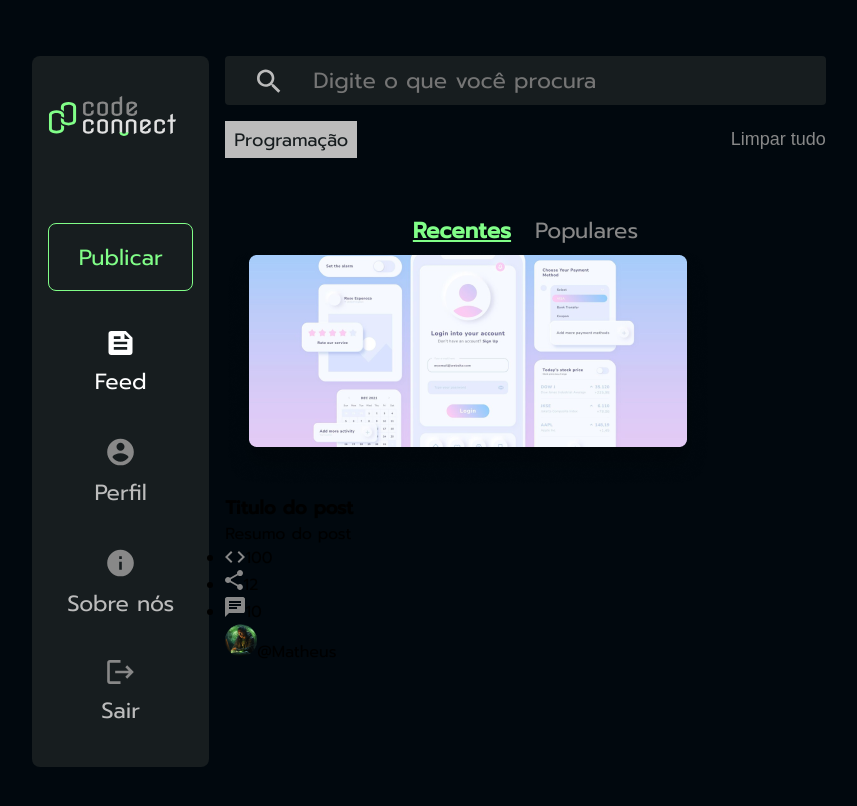
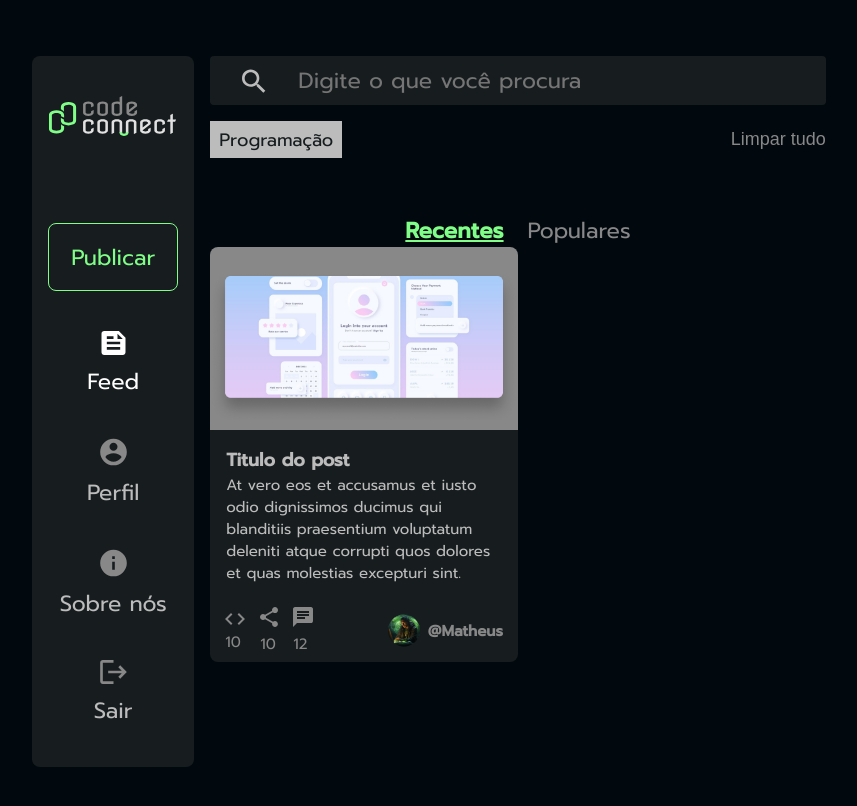
Before and after one commit to MatheusGrenat/codeconnectvite, a React (Vite) app: page / in a window 1280 px wide. Shown: the top 806 px of the page, without its empty margins (211-1068 px from the left). Built offline with nearby package versions, Linux system fonts and the light colour scheme.

Commit message:
tentando estilizar o componente Card

```diff
--- a/src/componentes/Card/index.jsx
+++ b/src/componentes/Card/index.jsx
@@ -15,21 +15,21 @@ export default function Card(){
             <div className='card__conteudo'>
                 <div className='conteudo__texto'>
                     <h3>Titulo do post</h3>
-                    <p>Resumo do post</p>
+                    <p>At vero eos et accusamus et iusto odio dignissimos ducimus qui blanditiis praesentium voluptatum deleniti atque corrupti quos dolores et quas molestias excepturi sint.</p>
                 </div>
                 <div className='conteudo__rodape'>
-                    <ul>
+                    <ul className='lista__rodape'>
                         <li>
                             <img src={Code} alt="codigos" />
-                            100
+                            <p>10</p>
                         </li>
                         <li>
                             <img src={Share} alt="compartilhamentos" />
-                            12
+                            <p>10</p>
                         </li>
                         <li>
                             <img src={Chat} alt="comentarios" />
-                            10
+                            <p>12</p>
                         </li>
                     </ul>
                     <div className='rodape__usuario'>
--- a/src/componentes/Card/styles.css
+++ b/src/componentes/Card/styles.css
@@ -0,0 +1,71 @@
+.card{
+    display: flex;
+    flex-direction: column;
+    width: 50%;
+}
+
+.card__imagem{
+    background-color: var(--cinza-medio);
+    border-radius: 8px 8px 0 0;
+}
+
+.card__imagem img {
+    max-width: 100%;
+    min-width: 100%;
+    justify-content: center;
+    align-items: center;
+    margin-top: 24px;
+}
+
+.card__conteudo{
+    background-color: var(--cinza-escuro);
+    border-radius: 0 0 8px 8px ;
+}
+
+.conteudo__texto{
+    color: var(--cinza-claro);
+    font-family: var(--fonte);
+    margin: 1em;
+}
+
+.conteudo__texto h3{
+    font-size: 18px;
+    font-weight: 600;
+}
+
+.conteudo__texto p{
+    font-size: 15px;
+    font-weight: 400;
+}
+
+.conteudo__rodape{
+    font-size: 15px;
+    font-weight: 400;
+    color: var(--cinza-medio);
+    align-items: center;
+    justify-content: space-between;
+    display: flex;
+}
+
+.lista__rodape{
+   list-style-type: none;
+   align-items: center;
+   justify-content: space-around;
+   display: flex;
+   font-size: 15px;
+   gap: 1em;
+   margin: 1em;
+   width: 24px;
+   height: 24px;
+}
+
+.rodape__usuario{
+    font-weight: 600;
+    display: flex;
+    align-items: center;
+    justify-content: flex-end;
+    margin: 1em;
+    width: 32px;
+    height: 32px;
+    gap: 0.5em;
+}
```
